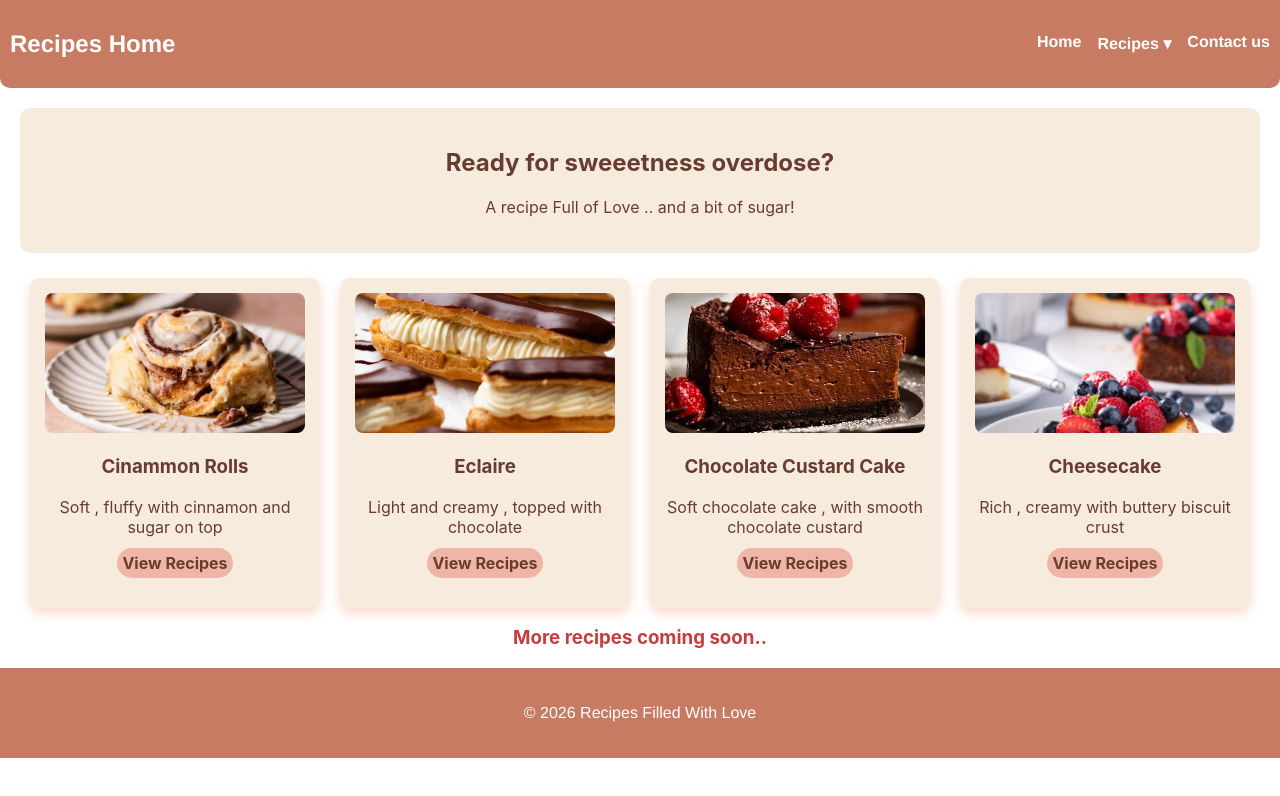
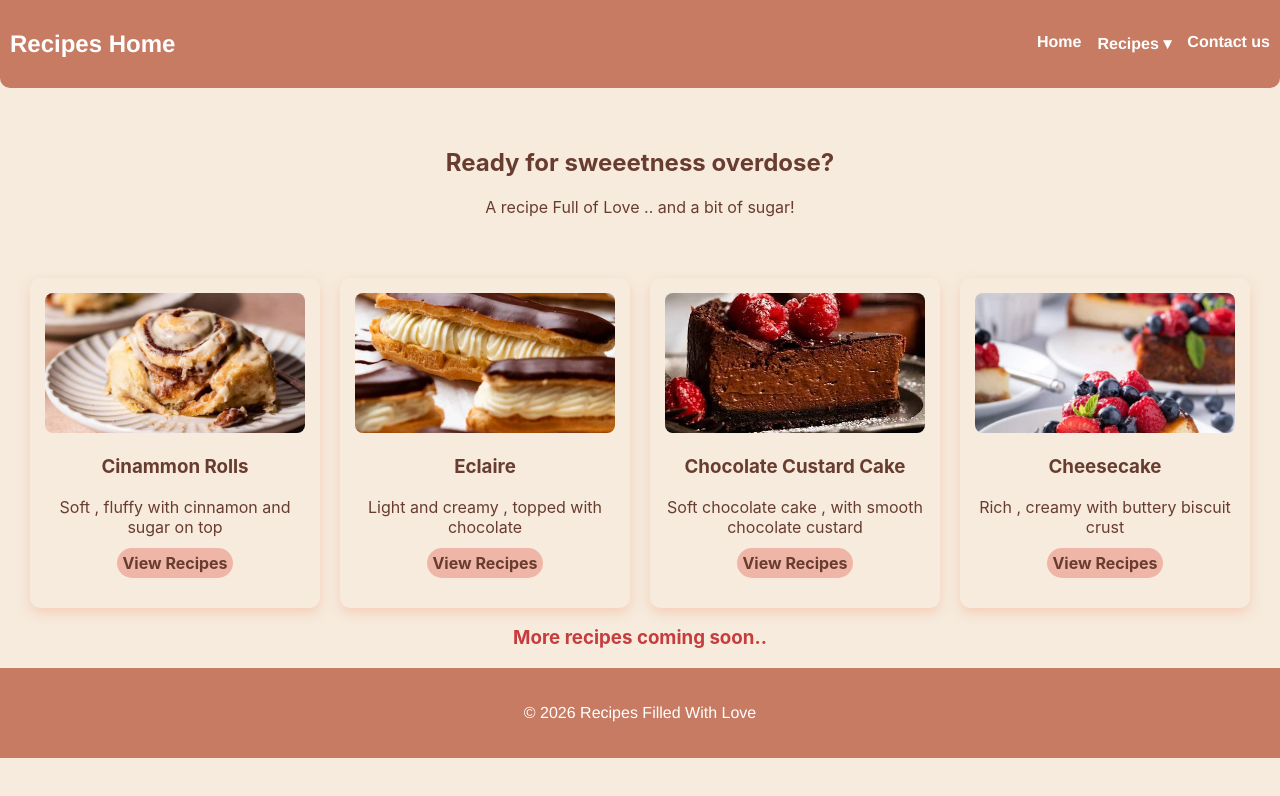
Before and after one commit to fatima6120/Recipie_Home, a React (Create React App) app: page /Desserts in a window 1280 px wide. Shown: the top 796 px of the page. Built offline with nearby package versions, Linux system fonts and the light colour scheme.

Commit message:
background color

```diff
--- a/src/style/Desserts.css
+++ b/src/style/Desserts.css
@@ -11,3 +11,7 @@
   text-align: center;
   color: rgb(199, 61, 61);
 }
+
+body {
+  background-color: #f6ebdd;
+}
--- a/src/style/MainDish.css
+++ b/src/style/MainDish.css
@@ -11,3 +11,6 @@
   text-align: center;
   color: rgb(199, 61, 61);
 }
+body {
+  background-color: #f6ebdd;
+}
--- a/src/style/Smoothies.css
+++ b/src/style/Smoothies.css
@@ -11,3 +11,6 @@
   text-align: center;
   color: rgb(199, 61, 61);
 }
+body {
+  background-color: #f6ebdd;
+}
```
